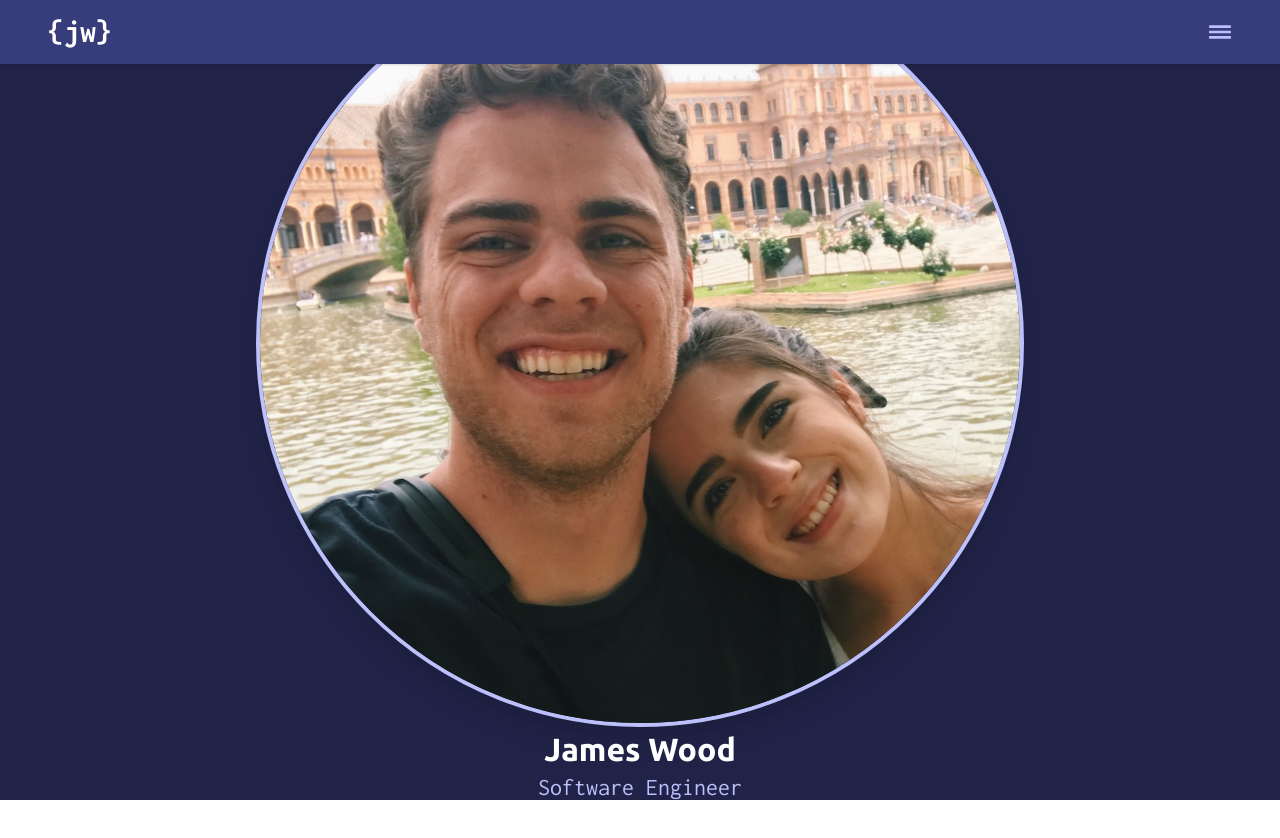
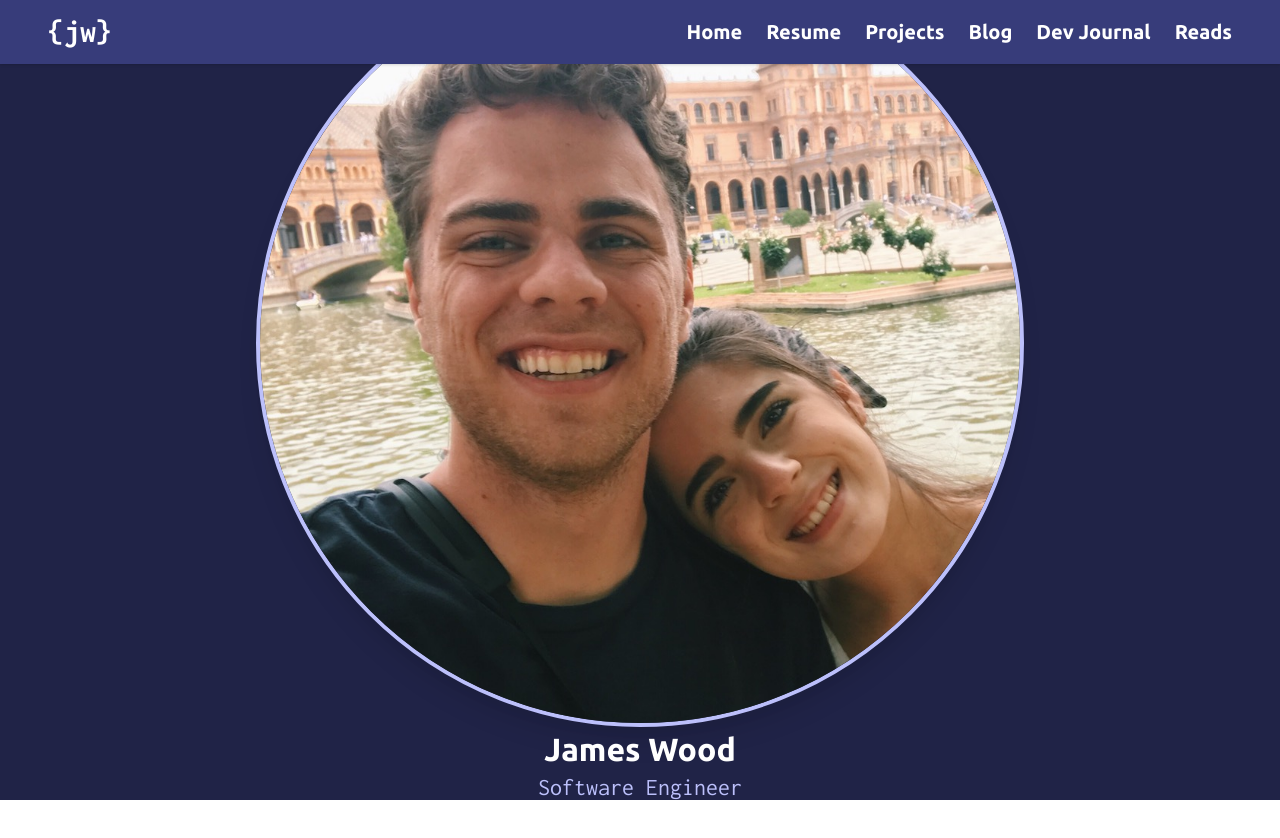
Before and after one commit to James-D-Wood/personal-site-react-ui, a React (Create React App) app: page / in a window 1280 px wide. Shown: the top 838 px of the page. Built offline with nearby package versions, Linux system fonts and the light colour scheme.

Commit message:
feat: make navbar responsive

```diff
--- a/public/index.html
+++ b/public/index.html
@@ -24,7 +24,7 @@
       work correctly both with client-side routing and a non-root public URL.
       Learn how to configure a non-root public URL by running `npm run build`.
     -->
-    <title>React App</title>
+    <title>{jw}</title>
   </head>
   <body>
     <noscript>You need to enable JavaScript to run this app.</noscript>
--- a/src/components/Navbar.tsx
+++ b/src/components/Navbar.tsx
@@ -1,4 +1,5 @@
 import React, { useState } from 'react';
+import { Link } from 'react-router-dom';
 import MenuIcon from '../icons/MenuIcon';
 import { MenuItem } from '../utils/MenuItems';
 import MobileMenu from './MobileMenu';
@@ -13,11 +14,27 @@ export default function Navbar(props: NavbarProps): JSX.Element {
 
   const [isShowingMobileMenu, setIsShowingMobileMenu] = useState(false);
 
+  const menuLinks = menuItems.map((menuItem: MenuItem) => (
+    <li key={menuItem.displayText.split(' ').join()}>
+      <Link
+        className="text-white hover:text-purple-light font-sansBold text-lg flex flex-row items-center"
+        to={menuItem.path}
+      >
+        {/* <div className="text-purple-light mx-4">{menuItem.icon}</div> */}
+        {menuItem.displayText}
+      </Link>
+    </li>
+  ));
+
   return (
     <div className="fixed w-full pointer-events-none">
       <div className="px-8 py-4 bg-purple-dark items-center shadow md:px-12 flex justify-between bg-green-500 pointer-events-auto">
         {logo}
+        <ul className="hidden lg:flex lg:flex-row space-x-6">
+          {menuLinks}
+        </ul>
         <button
+          className="lg:hidden"
           type="button"
           onClick={() => { setIsShowingMobileMenu(!isShowingMobileMenu); }}
         >
```
